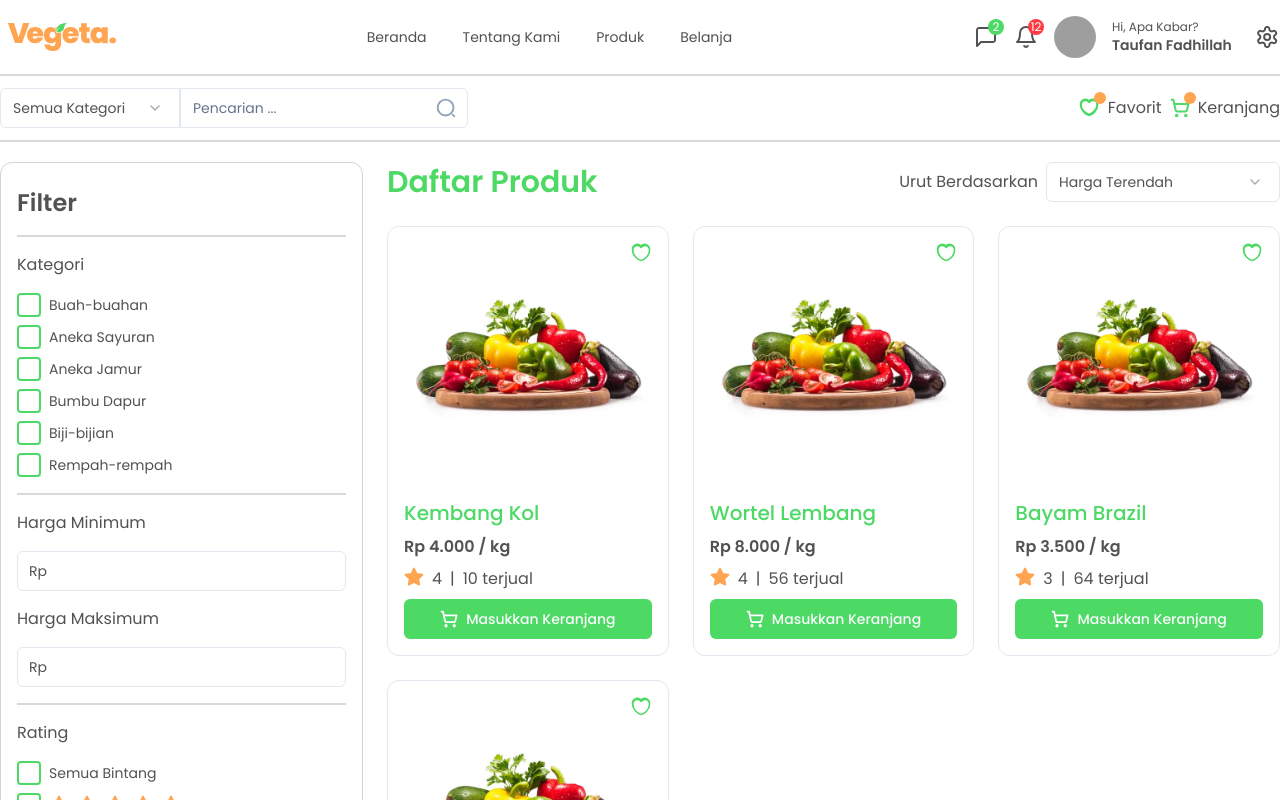
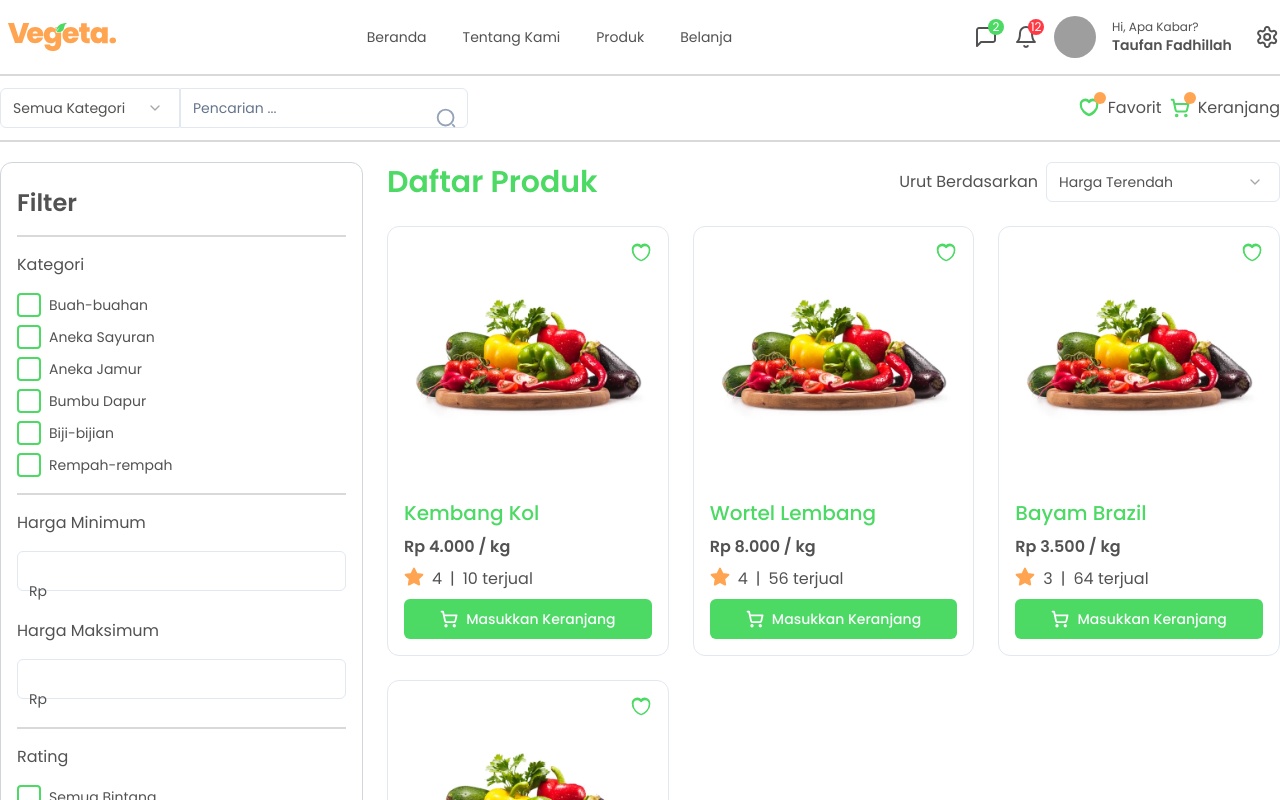
Before and after one commit to taufanfadhilah/BWA-Vegeta, a Next.js app: page /product in a window 1280 px wide. Shown: the top 800 px of the page. Built offline with nearby package versions, Linux system fonts and the light colour scheme; grey boxes are pictures that could not be loaded.

Commit message:
fix: input prefix and suffix issue

```diff
--- a/src/components/ui/input.tsx
+++ b/src/components/ui/input.tsx
@@ -1,54 +1,66 @@
-import * as React from "react"
+import * as React from "react";
 
-import { cn } from "@/lib/utils"
-import { IconEye, IconMagnifier } from "../icons"
+import { cn } from "@/lib/utils";
+import { IconEye, IconMagnifier } from "../icons";
 
 export interface InputProps
   extends React.InputHTMLAttributes<HTMLInputElement> {
-  prefix?: string,
-  suffix?: string,
-  onPressSuffix?: () => void,
+  prefix?: string;
+  suffix?: string;
+  error?: string;
+  onPressSuffix?: () => void;
 }
 
 const _renderIcon = (iconType: string) => {
-  if (iconType === "Magnifier") return <IconMagnifier className="w-5 h-5" stroke="ring" />
-  if (iconType === "Eye") return <IconEye className="w-5 h-5" fill="ring" />
-}
+  if (iconType === "Magnifier")
+    return <IconMagnifier className="w-5 h-5" stroke="ring" />;
+  if (iconType === "Eye") return <IconEye className="w-5 h-5" fill="ring" />;
+};
 
 const _renderPrefixSuffix = (item: string) => {
-  if (item.includes("text-")) return <>{item.split("-")[1]}</>
-  return _renderIcon(item)
-}
+  if (item.includes("text-")) return <>{item.split("-")[1]}</>;
+  return _renderIcon(item);
+};
 
 const Input = React.forwardRef<HTMLInputElement, InputProps>(
-  ({ className, type, ...props }, ref) => {
-    return (<>
+  ({ className, type, error, ...props }, ref) => {
+    return (
+      <>
+        <div className="relative">
           <input
             type={type}
             className={cn(
               "flex px-3 py-2 h-10 w-full rounded-md border border-input bg-background text-sm ring-offset-background file:border-0 file:bg-transparent file:text-sm file:font-medium placeholder:text-muted-foreground focus-visible:outline-none focus-visible:ring-2 focus-visible:ring-ring focus-visible:ring-offset-2 disabled:cursor-not-allowed disabled:opacity-50",
               className,
               { "pl-10": !!props.prefix },
-          { "pr-10": !!props.suffix },
+              { "pr-10": !!props.suffix }
             )}
             ref={ref}
             {...props}
           />
 
-      {props.prefix && <div className="absolute top-0 py-[10px] px-3 text-sm">
+          {props.prefix && (
+            <div className="absolute top-1/2 py-[10px] px-3 text-sm">
               {_renderPrefixSuffix(props.prefix)}
-      </div>}
+            </div>
+          )}
 
-      {props.suffix && <div className={cn(
-        "absolute top-0 py-[10px] px-3 right-0 text-sm",
-        { "cursor-pointer": !!props.onPressSuffix }
-      )} onClick={() => props.onPressSuffix?.()}>
+          {props.suffix && (
+            <div
+              className={cn("absolute top-1/2 px-3 right-0 text-sm", {
+                "cursor-pointer": !!props.onPressSuffix,
+              })}
+              onClick={() => props.onPressSuffix?.()}
+            >
               {_renderPrefixSuffix(props.suffix)}
-      </div>}
+            </div>
+          )}
+        </div>
+        <small className="text-red-500 mt-1">{error}</small>
       </>
-    )
+    );
   }
-)
-Input.displayName = "Input"
+);
+Input.displayName = "Input";
 
-export { Input }
+export { Input };
```
Lines whose indentation alone changed are shown as unchanged.
